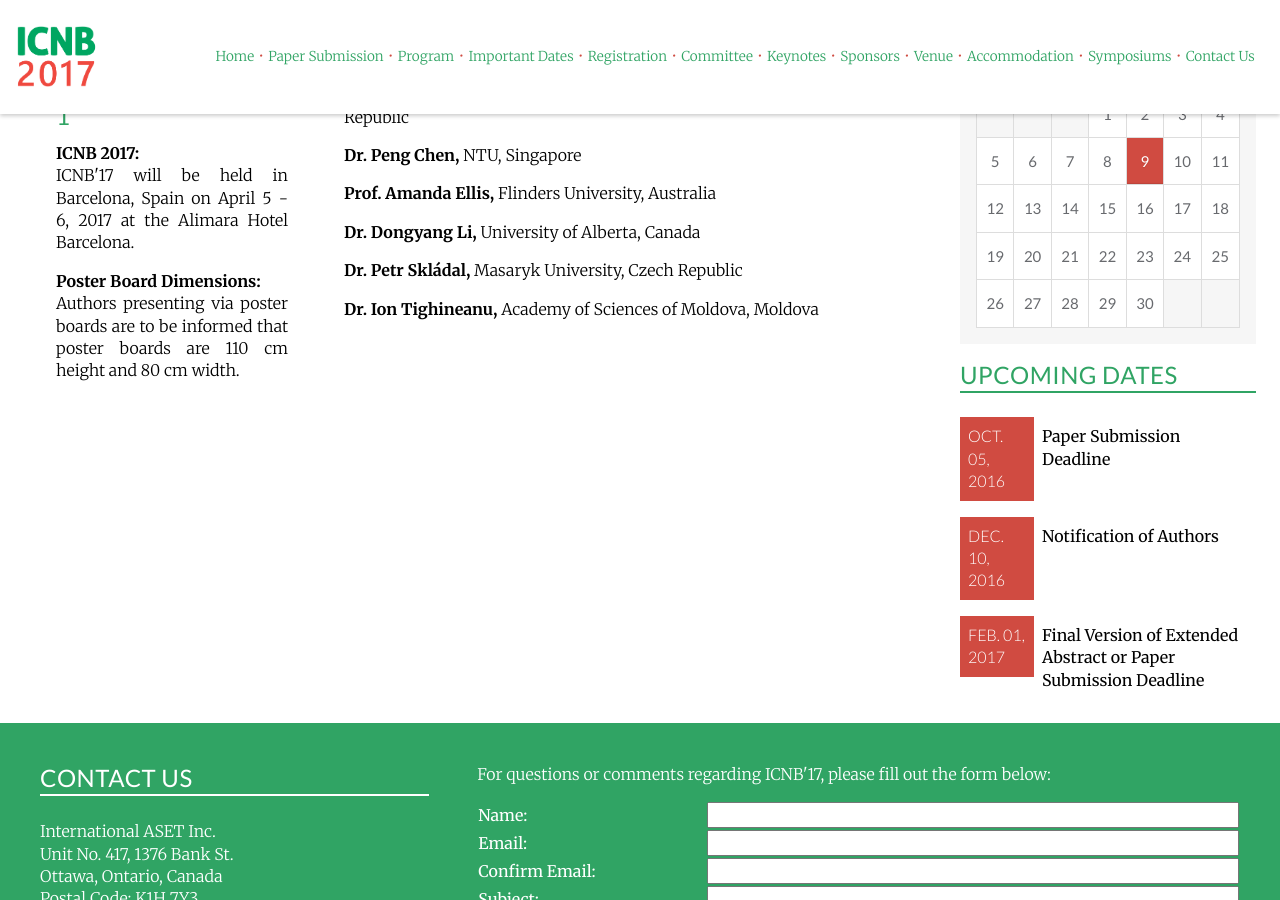
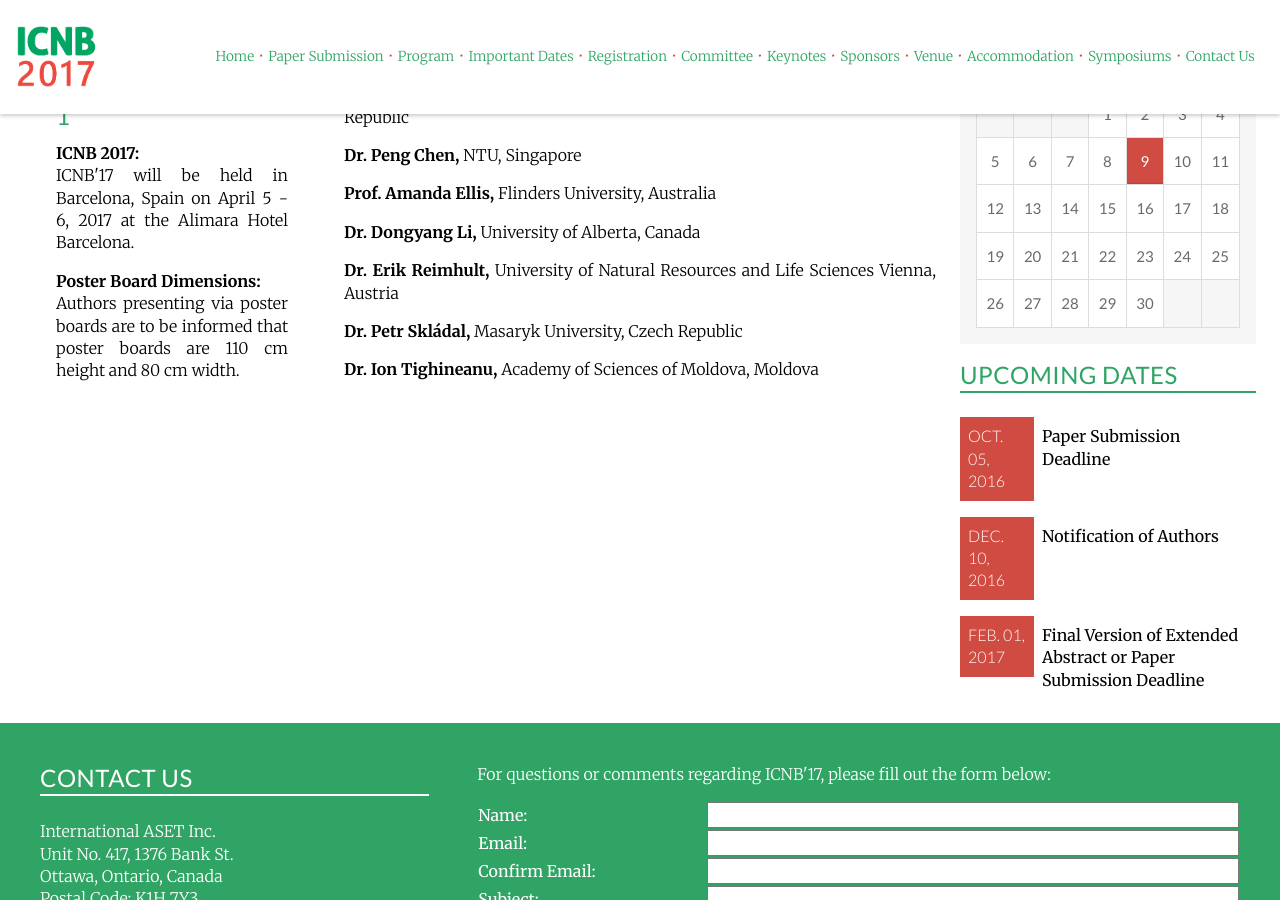
Before and after one commit to intaset/nbconference, a Jekyll site: the page built from committee.html, in a window 1280 px wide and 900 px high, scrolled down 547 px. Built offline with Jekyll 4.4.1, drawn with Linux system fonts in a browser that asks for light colours; nearby versions of some CDN libraries; Markdown is read by kramdown in place of the engine named in the settings; comment, search, counter and statistics services are not loaded.

Commit message:
updated sc

```diff
--- a/committee.html
+++ b/committee.html
@@ -17,7 +17,7 @@ keyword: nanobio sensors, self-assembly, nanobiomechanics, nanobiomedicine, drug
     <p class="body"><b>Prof. Amanda Ellis,</b> Flinders University, Australia</p>
     <!-- <p class="body"><b>Dr. Zafer Evis,</b> Middle East Technical University, Turkey</p> -->
     <p class="body"><b>Dr. Dongyang Li,</b> University of Alberta, Canada</p>
-   <!--  <p class="body"><b>Dr. Eva-Kathrin Sinner,</b> University of Natural Resources and Life Sciences Vienna, Austria</p> -->
+    <p class="body"><b>Dr. Erik Reimhult,</b> University of Natural Resources and Life Sciences Vienna, Austria</p>
     <p class="body"><b>Dr. Petr Skládal,</b> Masaryk University, Czech Republic</p>
     <!-- <p class="body"><b>Dr. Roderick Slavcev,</b> University of Waterloo, Canada</p> -->
     <p class="body"><b>Dr. Ion Tighineanu,</b> Academy of Sciences of Moldova, Moldova</p>
```
Also changed, not shown: 1 other file.
